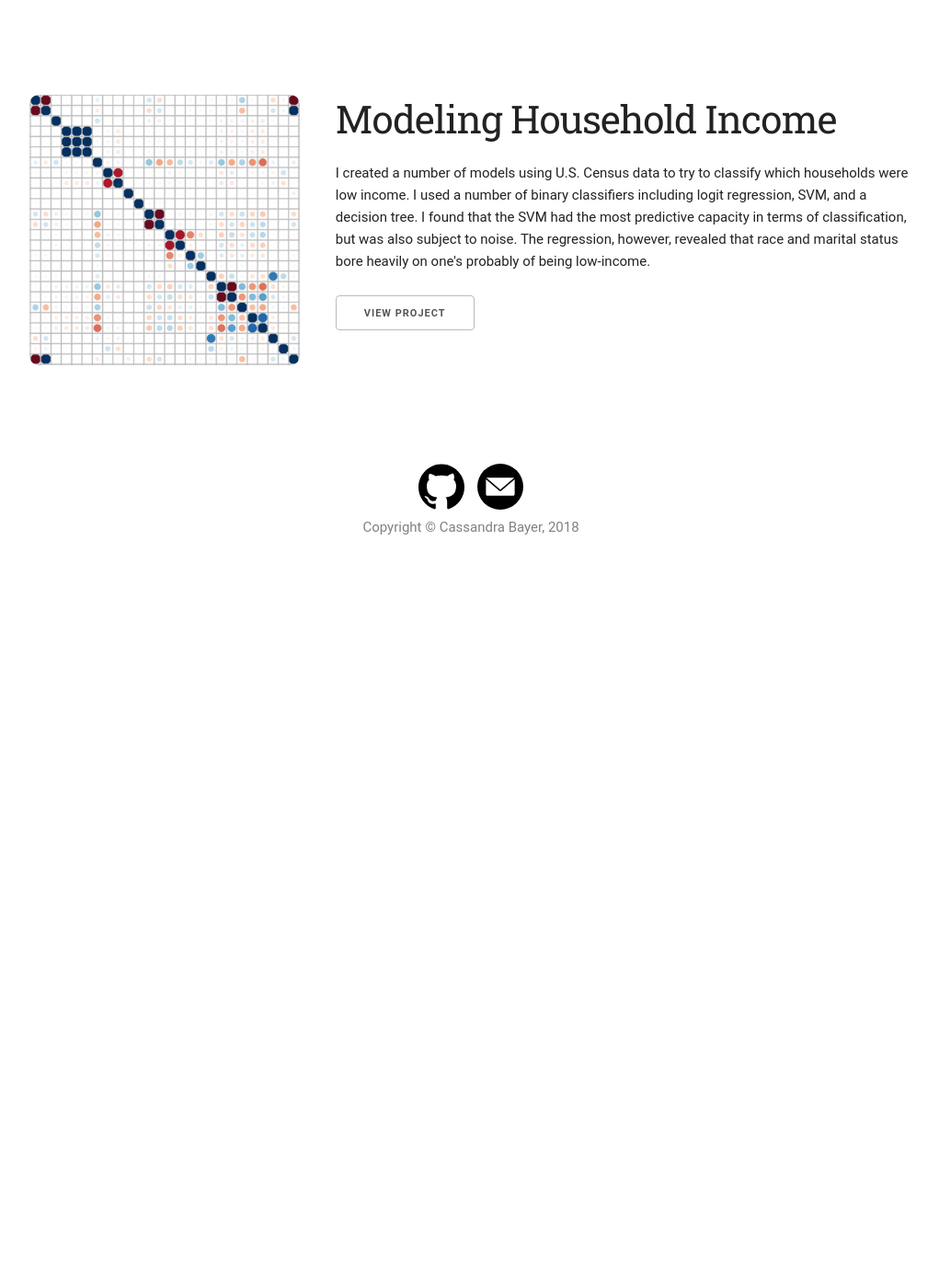
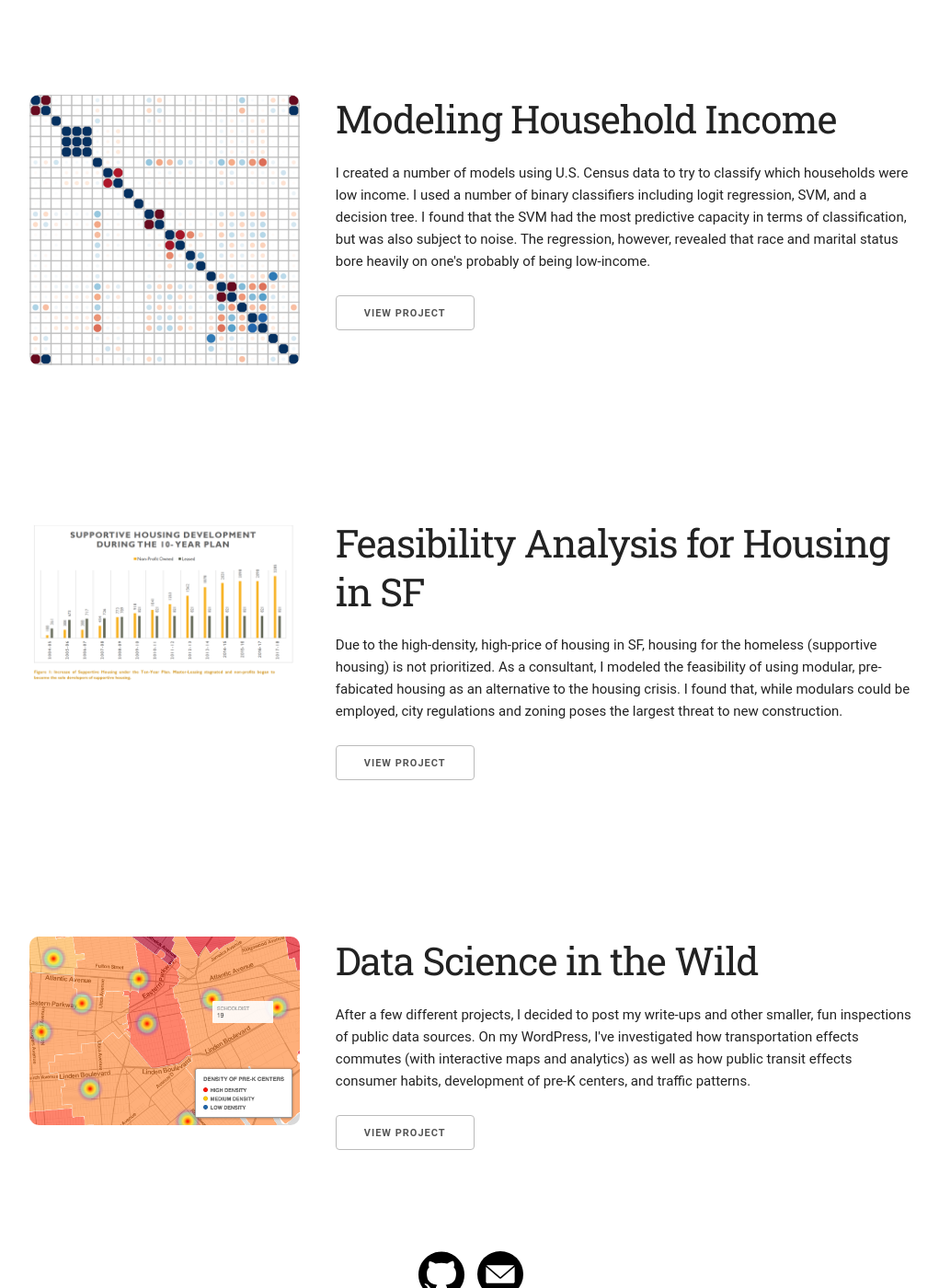
Before and after one commit to lmerriam/cassandra-bayer-portfolio, a Jekyll site: the page built from index.html, in a window 1280 px wide and 1400 px high, scrolled down 1940 px. Shown: the whole window at 92% size, without its empty margins (128-1149 px from the left). Built offline with Jekyll 4.4.1, drawn with Linux system fonts in a browser that asks for light colours; before the commit the page ends 2570 px from its top, so only the background shows below that.

Commit message:
Update projects.json

```diff
--- a/_data/projects.json
+++ b/_data/projects.json
@@ -2,7 +2,7 @@
   {
     "name": "Cost of the Commute",
     "description": "I created interactive web map that shows the aggressive trade off between affordable housing and commute times in the Bay area; the map is available here. The project relied on heavily on Python and R for data cleaning, analysis, science and visualization. A more detailed account of the workflow, methodology, and findings can be accessed below.",
-    "url": "https://www.ocf.berkeley.edu/~cbayer/",
+    "url": "https://cassandrabayer.shinyapps.io/map_app/",
     "img": "project-commute"
   },
   {
@@ -22,5 +22,18 @@
     "description": "I created a number of models using U.S. Census data to try to classify which households were low income. I used a number of binary classifiers including logit regression, SVM, and a decision tree. I found that the SVM had the most predictive capacity in terms of classification, but was also subject to noise. The regression, however, revealed that race and marital status bore heavily on one's probably of being low-income.",
     "url": "http://rpubs.com/cassandrabayer/397578",
     "img": "project-income"
+  },
+  {
+    "name": "Feasibility Analysis for Housing in SF",
+    "description": "Due to the high-density, high-price of housing in SF, housing for the homeless (supportive housing) is not prioritized. As a consultant, I modeled the feasibility of using modular, pre-fabicated housing as an alternative to the housing crisis. I found that, while modulars could be employed, city regulations and zoning poses the largest threat to new construction. ",
+    "url": "https://drive.google.com/file/d/1q-B26sxZoqM7wN44KGwSXFtJcHqPjjd1/view?usp=sharing",
+    "img": "supportive-housing"
+  },
+  {
+    "name": "Data Science in the Wild",
+    "description": "After a few different projects, I decided to post my write-ups and other smaller, fun inspections of public data sources. On my WordPress, I've investigated how transportation effects commutes (with interactive maps and analytics) as well as how public transit effects consumer habits, development of pre-K centers, and traffic patterns.",
+    "url": "https://www.ocf.berkeley.edu/~cbayer/",
+    "img": "heat-map-pre-k"
   }
+
 ]
```
